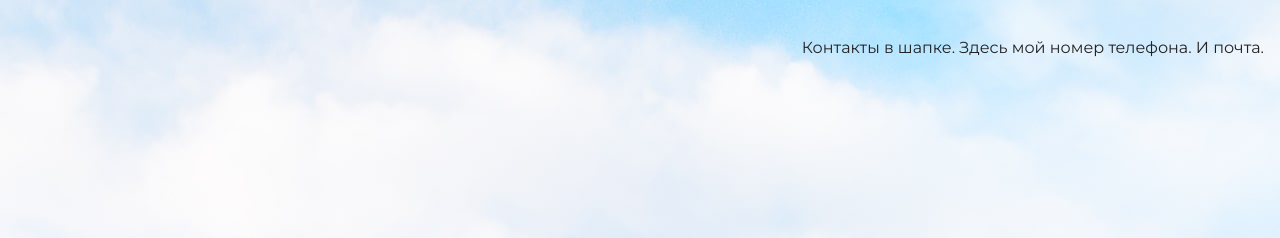
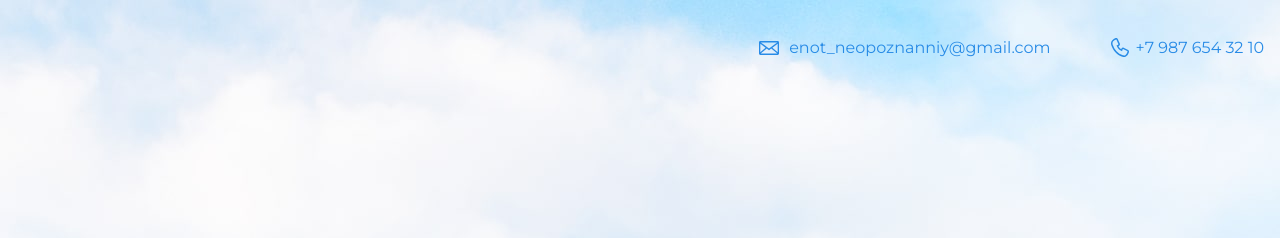
Before and after one commit to palexiola/m-site, a plain HTML site: page index.html in a window 1280 px wide. Shown: the top 238 px of the page. Drawn offline with nearby package versions, Linux system fonts and the light colour scheme.

Commit message:
Update index.html

```diff
--- a/index.html
+++ b/index.html
@@ -10,7 +10,8 @@
   <body>
     <header class="page-header">
       <div class="container">
-        Контакты в шапке. Здесь мой номер телефона. И почта.
+        <a class="header-email" href="mailto:enot_neopoznanniy@gmail.com">enot_neopoznanniy@gmail.com</a>
+    <a class="header-phone" href="tel:+79876543210">+7 987 654 32 10</a>
       </div>
     </header>
 
```
